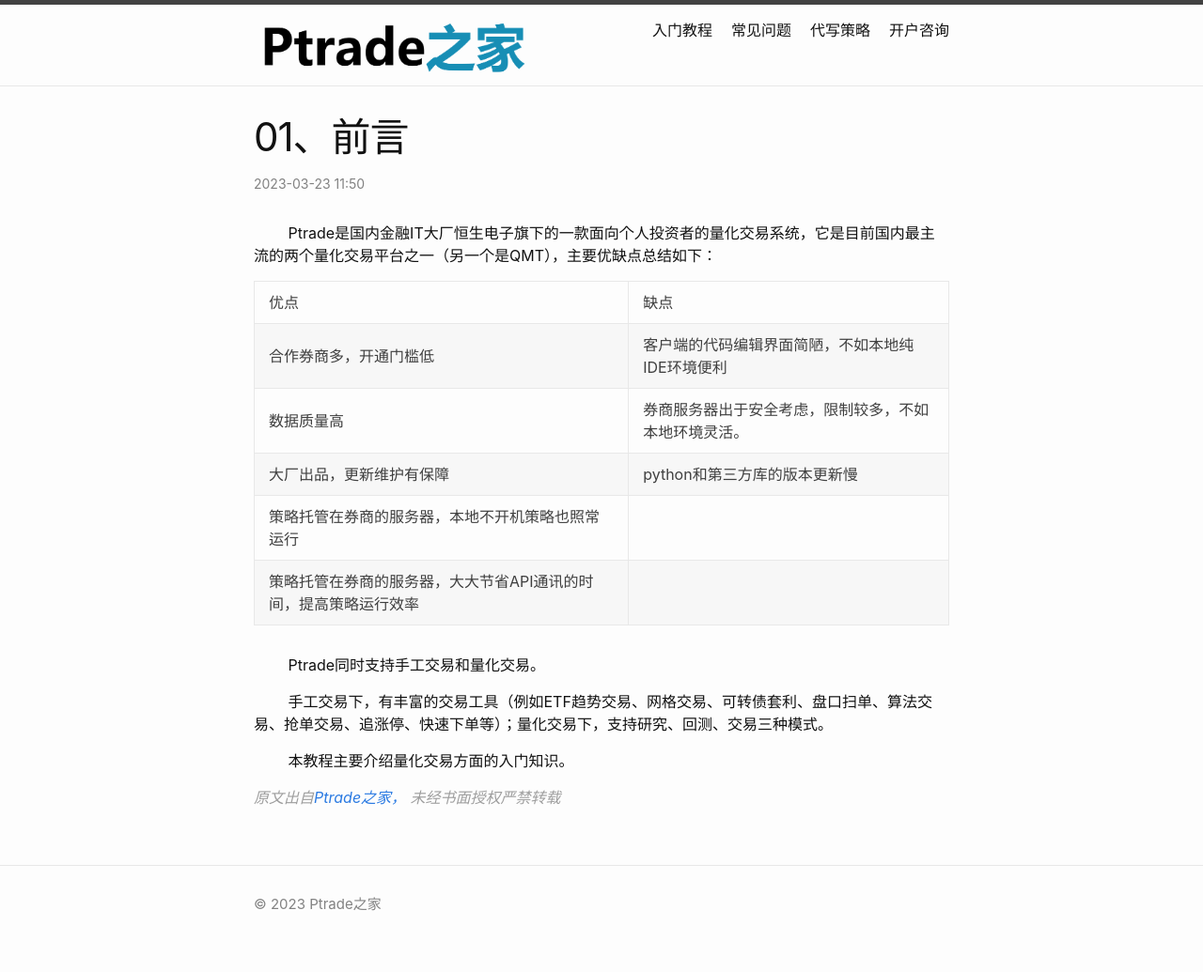
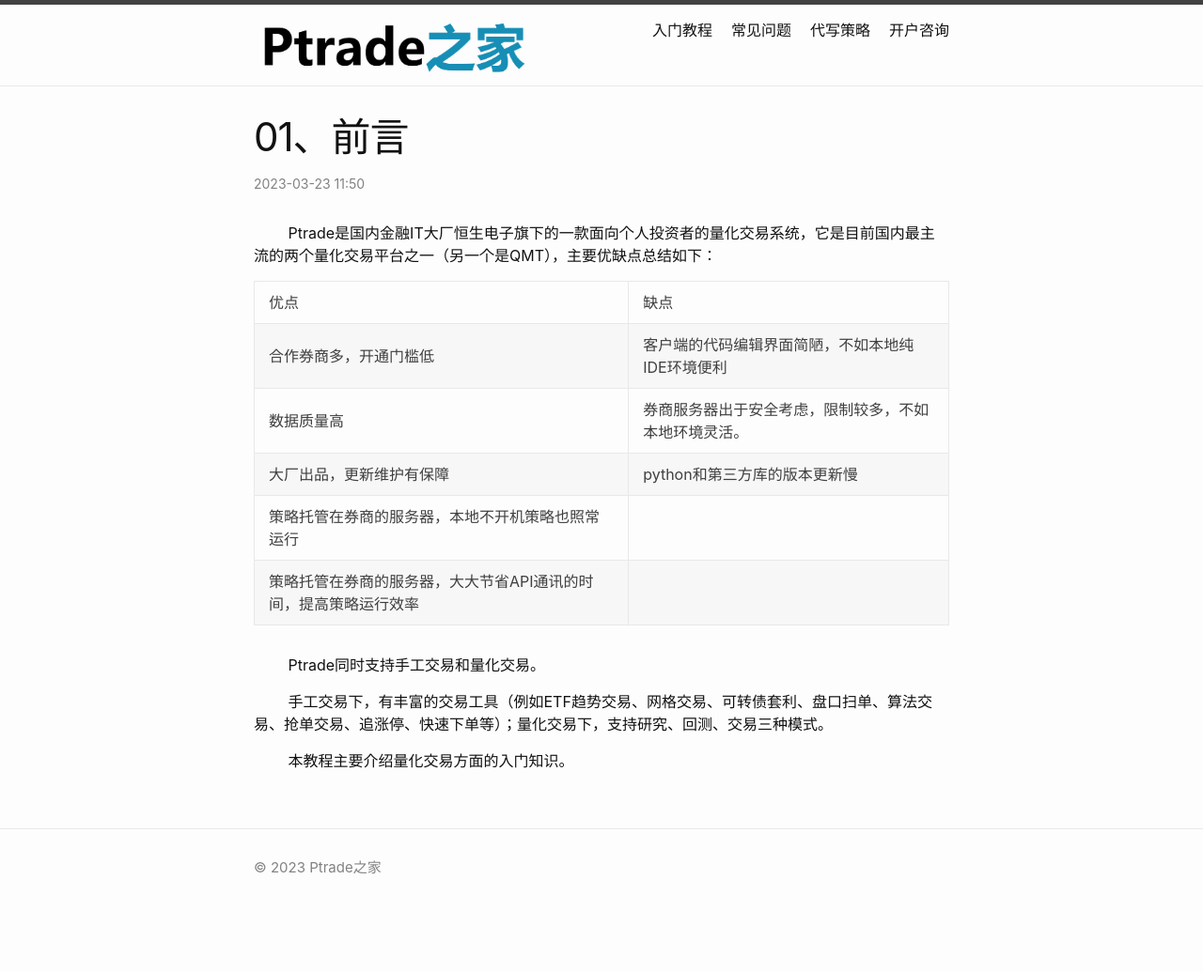
Before and after one commit to simvson/site, a Jekyll site: the page built from _posts/2023-03-23-01-preface.md, in a window 1280 px wide. Shown: the whole page at 94% size. Built offline with Jekyll 4.4.1, drawn with Linux system fonts in a browser that asks for light colours; after the commit the page ends 996 px from its top, so only the background shows below that.

Commit message:
Update 2023-03-23-01-preface.md

```diff
--- a/_posts/2023-03-23-01-preface.md
+++ b/_posts/2023-03-23-01-preface.md
@@ -16,6 +16,3 @@
 &emsp; &emsp;手工交易下，有丰富的交易工具（例如ETF趋势交易、网格交易、可转债套利、盘口扫单、算法交易、抢单交易、追涨停、快速下单等）；量化交易下，支持研究、回测、交易三种模式。
 
 &emsp; &emsp;本教程主要介绍量化交易方面的入门知识。
-
-
-<font color="#9e9e9e"><em>原文出自<a  href="https://quants.site/posts/preface" target="_blank">Ptrade之家，</a> 未经书面授权严禁转载</em></font>
```
